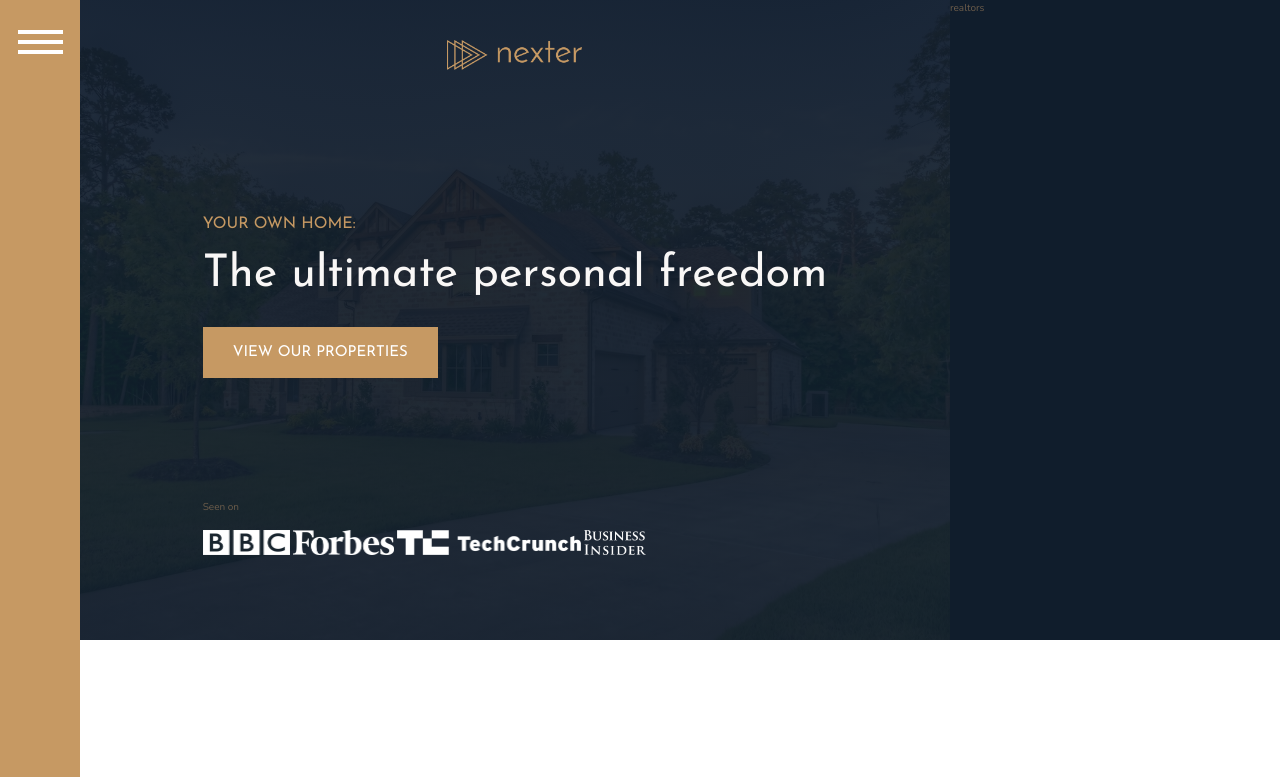
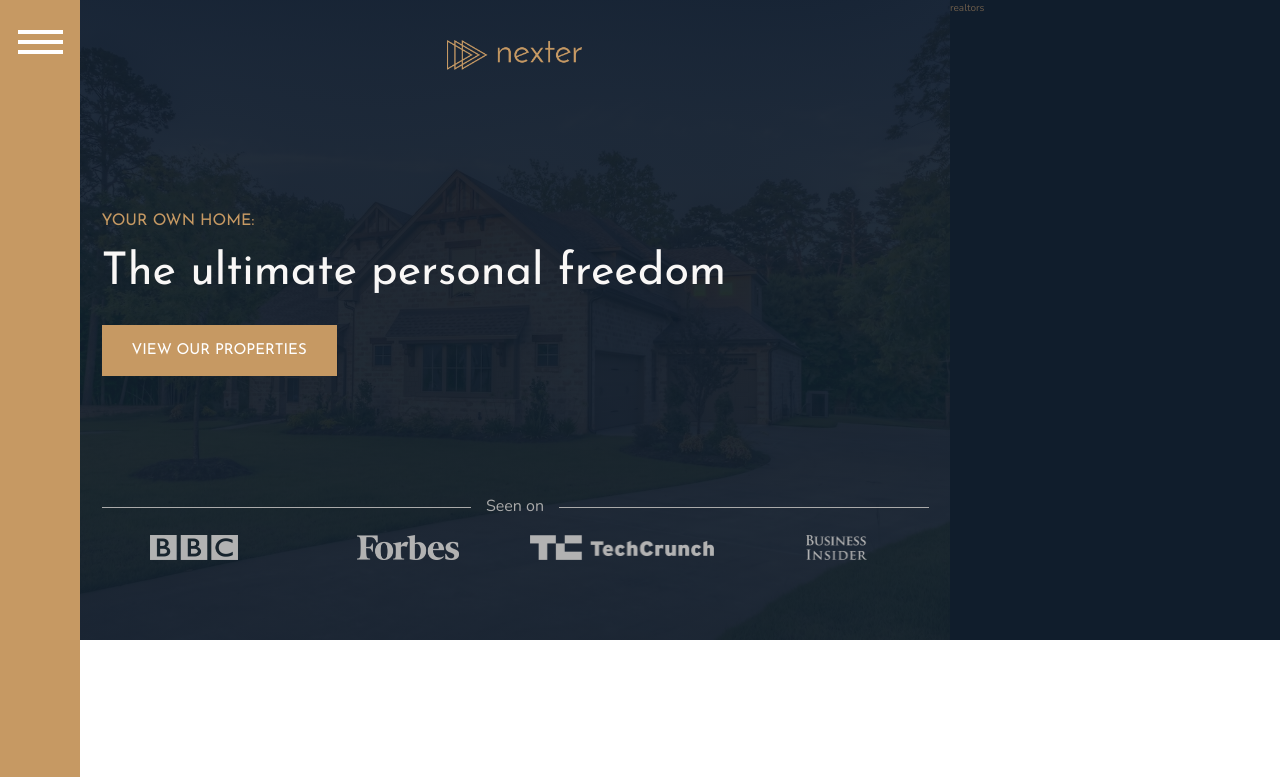
Before and after one commit to dgrzeg/scss_nexter, a website built with webpack: page src/index.html in a window 1280 px wide. Shown: the top 777 px of the page. Built offline with nearby package versions, Linux system fonts and the light colour scheme.

Commit message:
header done

```diff
--- a/src/sass/_header.scss
+++ b/src/sass/_header.scss
@@ -27,11 +27,31 @@
   }
 
   &__seenon-text {
+    color: $color-grey-light-2;
+    font-size: 1.6rem;
+
+    display: grid;
+    grid-template-columns: 1fr max-content 1fr;
+    align-items: center;
+    column-gap: 1.5rem;
+
+    &::after,
+    &::before {
+      content: '';
+      height: 0.1rem;
+      display: block;
+      background-color: currentColor;
+    }
   }
 
   &__seenon-logos {
+    display: grid;
+    grid-template-columns: repeat(4, 1fr);
+    column-gap: 3rem;
+    justify-items: center;
     img {
       height: 2.5rem;
+      filter: brightness(70%);
     }
   }
 }
```
